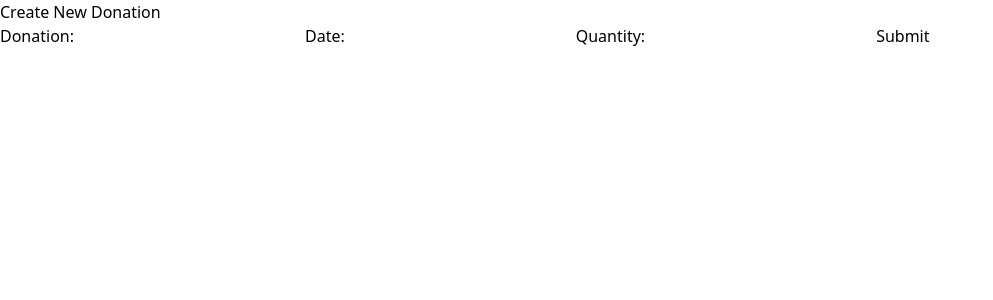
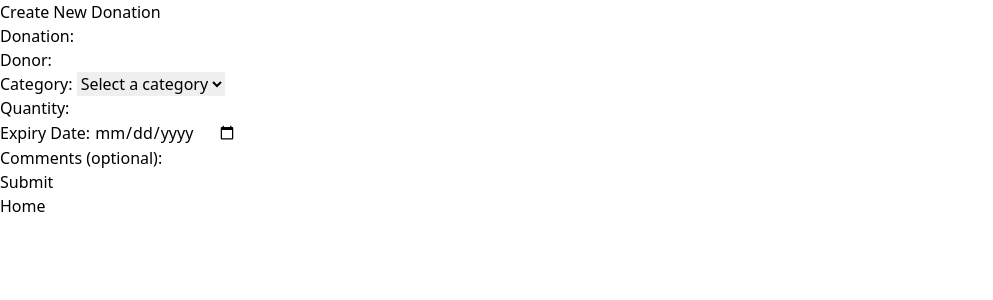
Before and after one commit to Teni17/Team8project-, a React (Vite) app in the folder client/: page /DonationForm in a window 1280 px wide. Shown: the top 300 px of the page, without its empty margins (0-993 px from the left). Built offline with nearby package versions, Linux system fonts and the light colour scheme.

Commit message:
Updated frontend to accommodate new Donation Schema

```diff
--- a/client/src/components/Donations.jsx
+++ b/client/src/components/Donations.jsx
@@ -1,17 +1,23 @@
-import {useState} from "react";
+import { useState } from "react";
+import { useNavigate } from "react-router-dom";
 
 const DonationForm = () =>{
-    const [food, setFood] = useState('')
+    const [name, setName] = useState('')
+    const [donor, setDonor] = useState('')
     const [date, setDate] = useState('')
     const [quantity, setQuantity] = useState('')
+    const [category, setCategory] = useState('')
+    const [comments, setComments] = useState('')
     const [error, setError] = useState(null)
+    const navigate = useNavigate()
 
 
     const handleSubmit = async(e) => {
         e.preventDefault()
 
-        const donation = { food, date, quantity }
+        const donation = { name, donor, date, quantity, category, comments }
 
+        console.log('Attempting to add new Donation:', JSON.stringify(donation))
         const response = await fetch('https://localhost:5050/donations', {
             method: 'POST',
             body: JSON.stringify(donation),
@@ -25,12 +31,19 @@ const DonationForm = () =>{
             setError(Json.error)
         }
         else {
-            setFood('')
+            setName('')
+            setDonor('')
             setDate('')
             setQuantity('')
+            setCategory('')
+            setComments('')
             setError(null)
             console.log('New Donation', Json)
         }
+    }
+
+    const handleHomeClick = () => {
+        navigate('/home')
     }
 
 
@@ -38,28 +51,59 @@ const DonationForm = () =>{
         <form className="create" onSubmit={handleSubmit}>
             <h1>Create New Donation</h1>
 
-            <label>Donation:</label>
+            <label>Donation: </label>
             <input
                 type="text"
-                value={food}
-                onChange={(e) => setFood(e.target.value)}
-            />
+                value={name}
+                onChange={(e) => setName(e.target.value)}
+                required
+            /><br />
 
-            <label>Date:</label>
+            <label>Donor: </label>
             <input
                 type="text"
-                value={date}
-                onChange={(e) => setDate(e.target.value)}
-            />
+                value={donor}
+                onChange={(e) => setDonor(e.target.value)}
+                required
+            /><br />
 
-            <label>Quantity:</label>
+            <label>Category: </label>
+            <select
+                value={category}
+                onChange={(e) => setCategory(e.target.value)}
+                required
+            >
+                <option value="" disabled>Select a category</option>
+                <option value="Food">Food</option>
+                <option value="Hygiene">Hygiene</option>
+                <option value="Miscellaneous">Miscellaneous</option>
+            </select><br />
+
+            <label>Quantity: </label>
             <input
                 type="number"
                 value={quantity}
                 onChange={(e) => setQuantity(e.target.value)}
-            />
+                required
+            /><br />
 
-            <button>Submit</button>
+            <label>Expiry Date: </label>
+            <input
+                type="date"
+                value={date}
+                onChange={(e) => setDate(e.target.value)}
+                required
+            /><br />
+
+            <label>Comments (optional): </label>
+            <input
+                type="text"
+                value={comments}
+                onChange={(e) => setComments(e.target.value)}
+            /><br />
+
+            <button>Submit</button><br />
+            <button onClick={handleHomeClick}>Home</button>
             {error && <div className="error">{error}</div>}
         </form>
     )
--- a/client/src/components/InventoryDetails.jsx
+++ b/client/src/components/InventoryDetails.jsx
@@ -1,11 +1,27 @@
 import formatDistanceToNow from 'date-fns/formatDistanceToNow' // date formatting
 
-const InventoryDetails = ({ food }) => {
+const InventoryDetails = ({ donation }) => {
+    // some of the donation names are under .food and some are under .name since the Schema change
+    const donationName = donation.name || donation.food
+
+    // some of the date attributes are strings, this converts them to a Date object if necessary
+    const expirationDate = typeof donation.date === 'string' ? new Date(donation.date) : donation.date
+
     return (
         <div className="inventory-details">
-            <h4>{food.food}</h4>
-            <p><strong>Expiration Date: </strong>{food.date}</p>
-            <p>{formatDistanceToNow(new Date(food.createdAt), { addSuffix: true })}</p>
+            <h4>{donationName}</h4>
+            <p><strong>Donor: </strong>{donation.donor}</p>
+            <p><strong>Category: </strong>{donation.category}</p>
+            <p><strong>Quantity: </strong>{donation.quantity}</p>
+            <p><strong>Expires: </strong>{expirationDate.toLocaleDateString('en-US', { // format Date object
+                year: 'numeric',
+                month: 'long',
+                day: 'numeric'
+            })}</p>
+            {donation.comments && ( // only display comments if they exist
+                <p><strong>Comments: </strong>"{donation.comments}"</p>
+            )}
+            <p>{formatDistanceToNow(new Date(donation.createdAt), { addSuffix: true })}</p>
         </div>
     )
 }
--- a/client/src/pages/InventoryDisplay.jsx
+++ b/client/src/pages/InventoryDisplay.jsx
@@ -37,8 +37,8 @@ const InventoryDisplay = () => {
             </div>
             <div className="inventory-container">
                 <div className="inventory-list">
-                    {inventory && inventory.map((food) => (
-                        <InventoryDetails key={food._id} food={food} />
+                    {inventory && inventory.map((donation) => (
+                        <InventoryDetails key={donation._id} donation={donation} />
                     ))}
                 </div>
             </div>
```
